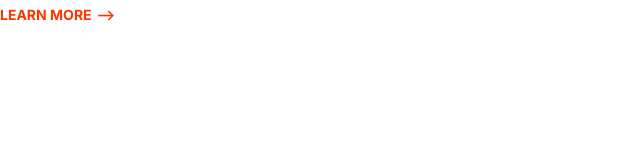
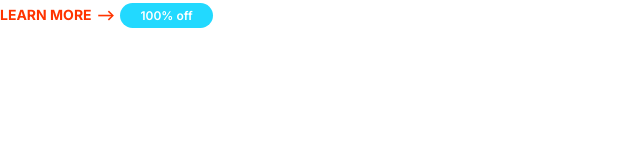
Before and after one commit to Arafat-alim/Moshify, a plain HTML site: page index.html in a window 1280 px wide. Shown: the whole page, without its empty margins (0-640 px from the left). Drawn offline with Linux system fonts and the light colour scheme.

Commit message:
added badge component with style

```diff
--- a/css/style.css
+++ b/css/style.css
@@ -5,31 +5,38 @@
   --color-heading: #1b0760;
   --color-body: #918ca4;
 }
+
 /* Typography */
 html {
   font-size: 62.5%;
 }
+
 body {
   font-family: Inter, Arial, Helvetica, sans-serif;
   color: var(--color-body);
   font-size: 2.4rem;
   line-height: 1.5;
 }
+
 h1,
 h2,
 h3 {
   color: var(--color-heading);
   margin-bottom: 1rem;
 }
+
 h1 {
   font-size: 7rem;
 }
+
 h2 {
   font-size: 4rem;
 }
+
 h3 {
   font-size: 3rem;
 }
+
 p {
   margin-top: 0;
 }
@@ -38,12 +45,15 @@ p {
   body {
     font-size: 1.8rem;
   }
+
   h1 {
     font-size: 8rem;
   }
+
   h2 {
     font-size: 4rem;
   }
+
   h3 {
     font-size: 2.4rem;
   }
@@ -53,19 +63,23 @@ p {
 a {
   text-decoration: none;
 }
+
 .link-arrow {
   color: var(--color-accent);
   text-transform: uppercase;
   font-size: 2rem;
   font-weight: bold;
 }
+
 .link-arrow::after {
   content: "-->";
   margin-left: 5px;
   transition: margin 0.15s;
 }
+
 .link-arrow:hover::after {
   margin-left: 10px;
+
 }
 
 @media screen and (min-width: 1024px) {
@@ -73,3 +87,37 @@ a {
     font-size: 1.4rem;
   }
 }
+
+/* badge */
+.badge {
+  border-radius: 20px;
+  padding: 0.5rem 2rem;
+  font-weight: 600;
+  white-space: nowrap;
+  font-size: 2rem;
+}
+
+.badge--primary {
+  color: #fff;
+  background-color: var(--color-primary);
+}
+
+.badge--secondary {
+  color: #fff;
+  background-color: var(--color-secondary);
+}
+
+.badge--small {
+  font-size: 1.5rem;
+}
+
+/* !Mobile Responsize */
+@media screen and (min-width: 1024px) {
+  .badge {
+    font-size: 1.5rem;
+  }
+
+  .badge--small {
+    font-size: 1.2rem;
+  }
+}
--- a/index.html
+++ b/index.html
@@ -1,5 +1,6 @@
 <!DOCTYPE html>
 <html lang="en">
+
 <head>
   <meta charset="UTF-8" />
   <meta http-equiv="X-UA-Compatible" content="IE=edge" />
@@ -8,13 +9,13 @@
   <link rel="stylesheet" href="./css/style.css" />
   <!-- adding fonts links -->
   <link rel="preconnect" href="https://fonts.gstatic.com" />
-    <link
-      href="https://fonts.googleapis.com/css2?family=Inter:wght@400;700&display=swap"
-      rel="stylesheet"
-    />
+  <link href="https://fonts.googleapis.com/css2?family=Inter:wght@400;600;700&display=swap" rel="stylesheet" />
   <title>Moshify</title>
 </head>
+
 <body>
   <a href="#" class="link-arrow">Learn More</a>
+  <span class="badge badge--secondary badge--small">100% off</span>
 </body>
+
 </html>
```
Also changed, not shown: components/badges.html (added, +4 -0 lines). Lines whose indentation alone changed are shown as unchanged.
